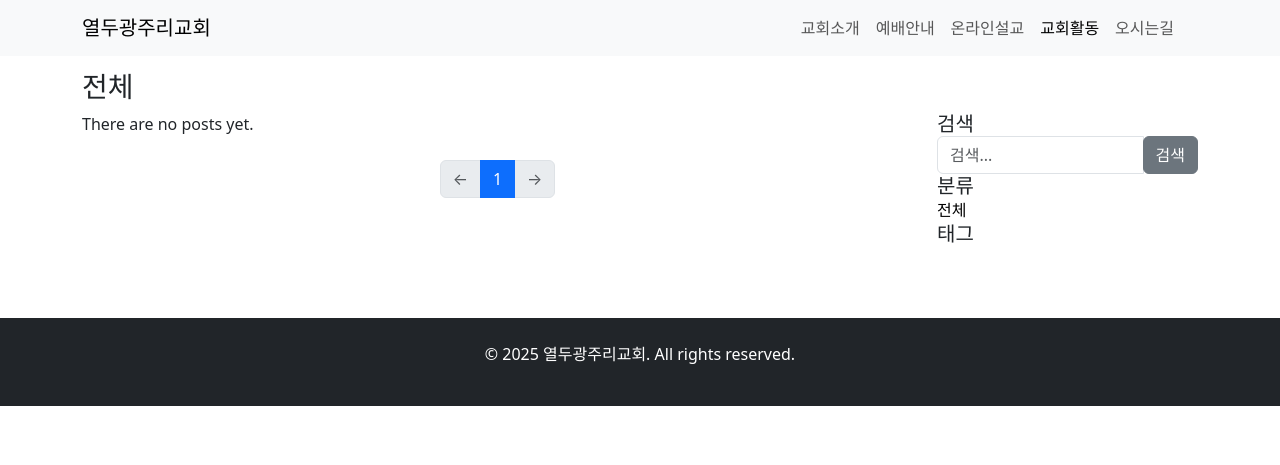
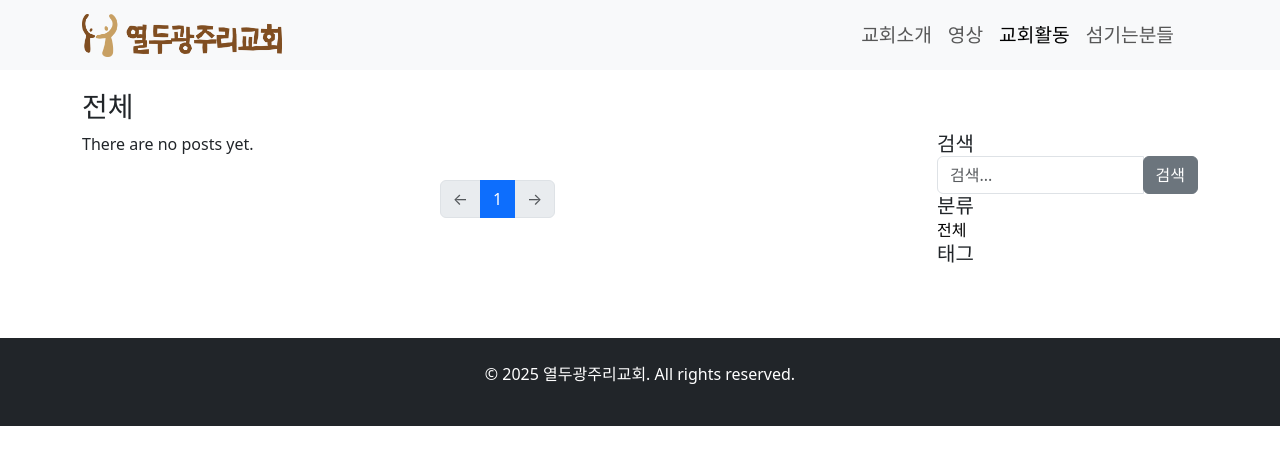
Before and after one commit to chjs/12baskets, a Django app: page /blog/ in a window 1280 px wide. Shown: the top 465 px of the page. Run offline with Django 5.2, Linux system fonts and the light colour scheme; data that the repository does not hold is empty; some libraries are stand-ins or nearby versions.

Commit message:
added our logo

```diff
--- a/blog/static/blog/style.css
+++ b/blog/static/blog/css/style.css
@@ -1,5 +1,5 @@
 body {
-    padding-top: 70px; /* Spacing equal to the navbar height is required. */
+    padding-top: 90px; /* Spacing equal to the navbar height is required. */
 }
 
 .custom-href {
@@ -30,3 +30,7 @@ body {
         order: 0; /* 기본 순서 유지 */
     }
 }
+
+.nav-link {
+    font-size: 1.2rem; /* 메뉴 링크 폰트 크기 */
+}
--- a/blog/templates/blog/base.html
+++ b/blog/templates/blog/base.html
@@ -9,7 +9,7 @@
         {% bootstrap_css %}
         {% bootstrap_javascript %}
 
-        <link rel="stylesheet" href="{% static 'blog/style.css' %}">
+        <link rel="stylesheet" href="{% static 'blog/css/style.css' %}">
     </head>
     <body>
         {% include "blog/navbar.html" %}
--- a/blog/templates/blog/navbar.html
+++ b/blog/templates/blog/navbar.html
@@ -1,7 +1,10 @@
+{% load static %}
 <nav class="navbar navbar-expand-lg navbar-light bg-light fixed-top">
     <div class="container">
         <!-- Brand (왼쪽 정렬) -->
-        <a class="navbar-brand" href="/">열두광주리교회</a>
+        <a class="navbar-brand" href="/">
+            <img src="{% static 'blog/images/12baskets_logo.png' %}" width="200" alt="Logo" class="d-inline-block align-text-top">
+        </a>
 
         <!-- Toggler (모바일 메뉴용) -->
         <button class="navbar-toggler" type="button" data-bs-toggle="collapse" data-bs-target="#navbarNav" aria-controls="navbarNav" aria-expanded="false" aria-label="Toggle navigation">
@@ -15,16 +18,13 @@
                     <a class="nav-link {% if request.resolver_match.url_name == 'home' %}active{% endif %}" href="/">교회소개</a>
                 </li>
                 <li class="nav-item">
-                    <a class="nav-link {% if request.resolver_match.url_name == 'service' %}active{% endif %}" href="/services/">예배안내</a>
-                </li>
-                <li class="nav-item">
-                    <a class="nav-link {% if request.resolver_match.url_name == 'message' %}active{% endif %}" href="/message/">온라인설교</a>
+                    <a class="nav-link {% if request.resolver_match.url_name == 'videos' %}active{% endif %}" href="/videos/">영상</a>
                 </li>
                 <li class="nav-item">
                     <a class="nav-link {% if request.resolver_match.url_name == 'blog' %}active{% endif %}" href="/blog/">교회활동</a>
                 </li>
                 <li class="nav-item">
-                    <a class="nav-link {% if request.resolver_match.url_name == 'map' %}active{% endif %}" href="/map/">오시는길</a>
+                    <a class="nav-link {% if request.resolver_match.url_name == 'people' %}active{% endif %}" href="/people/">섬기는분들</a>
                 </li>
             </ul>
         </div>
```
Also changed, not shown: blog/static/blog/images/12baskets_logo.png (added).
